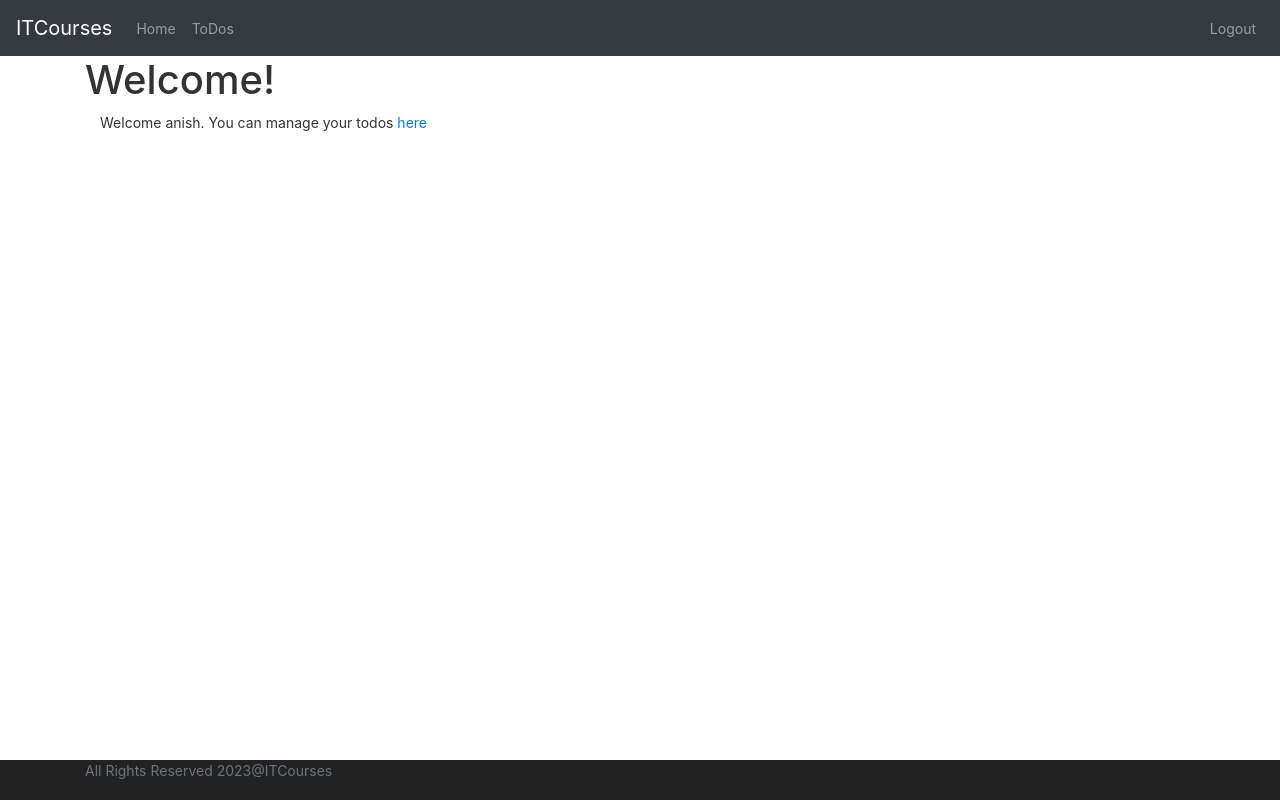
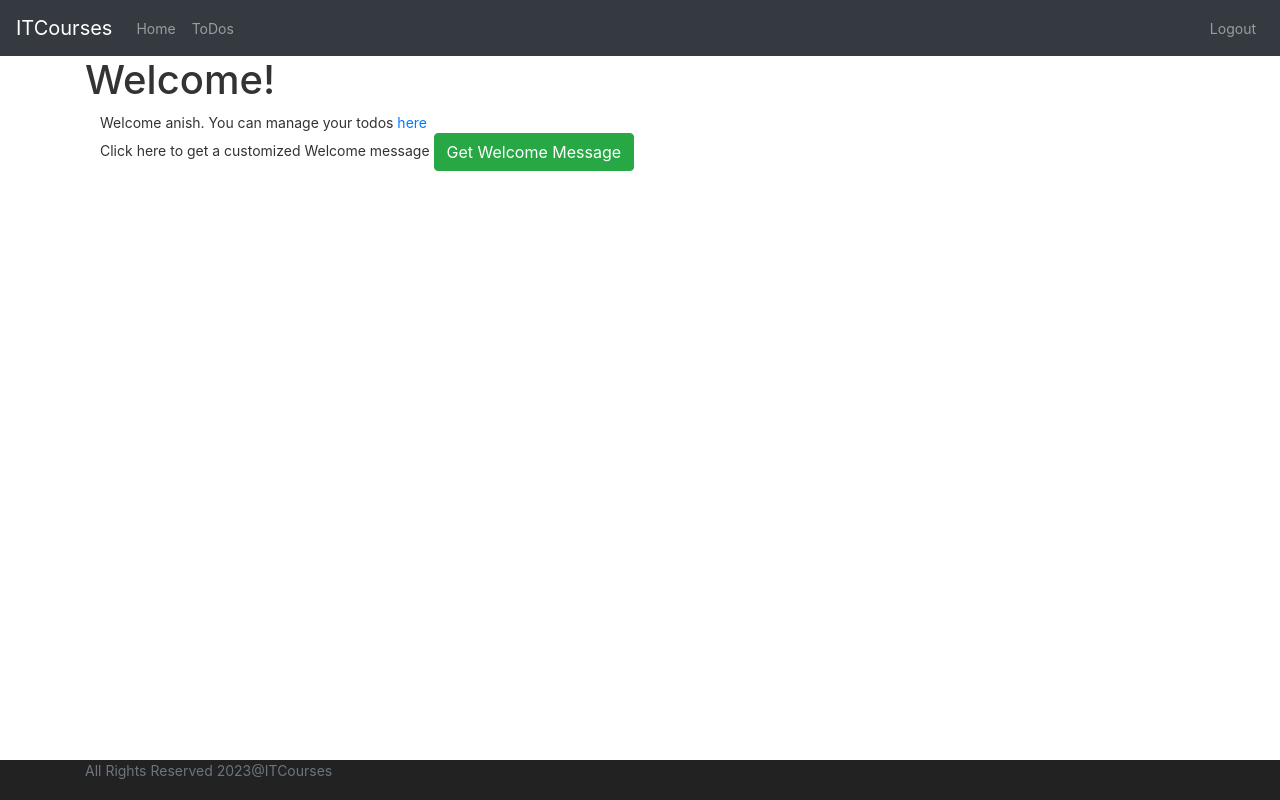
Before and after one commit to MahabirGupta/Angular, an Angular app in the folder frontend/todo/: page /welcome/anish in a window 1280 px wide. Built offline with nearby package versions, Linux system fonts and the light colour scheme; sample sign-in values are in the browser's storage.

Commit message:
Create the Welcome message and getWelcomeMessage()

```diff
--- a/frontend/todo/src/app/welcome/welcome.component.html
+++ b/frontend/todo/src/app/welcome/welcome.component.html
@@ -6,3 +6,9 @@
   <!-- Use routerLink to go to the list-todos page -->
   You can manage your todos <a routerLink="/todos">here</a>
 </div>
+<div class="container">
+  Click here to get a customized Welcome message
+  <button (click)="getWelcomeMessage()" class="btn btn-success">
+    Get Welcome Message
+  </button>
+</div>
--- a/frontend/todo/src/app/welcome/welcome.component.ts
+++ b/frontend/todo/src/app/welcome/welcome.component.ts
@@ -25,7 +25,7 @@ export class WelcomeComponent implements OnInit {
   // void init(){}
   ngOnInit(): void {
     // COMPILATION ERROR this.message = 5;
-    console.log(this.message);
+    // console.log(this.message);
     this.name = this.route.snapshot.params['name']; //want to pick up the name parameter
     // console.log(this.route.snapshot.params['name']);
   }
@@ -33,6 +33,10 @@ export class WelcomeComponent implements OnInit {
   // handleLogout() {
   //   this.router.navigate(['login']); //just passing in the welcome route and the username as the parameter
   // }
+
+  getWelcomeMessage() {
+    console.log('get welcome message');
+  }
 }
 export class Books {}
 
```
